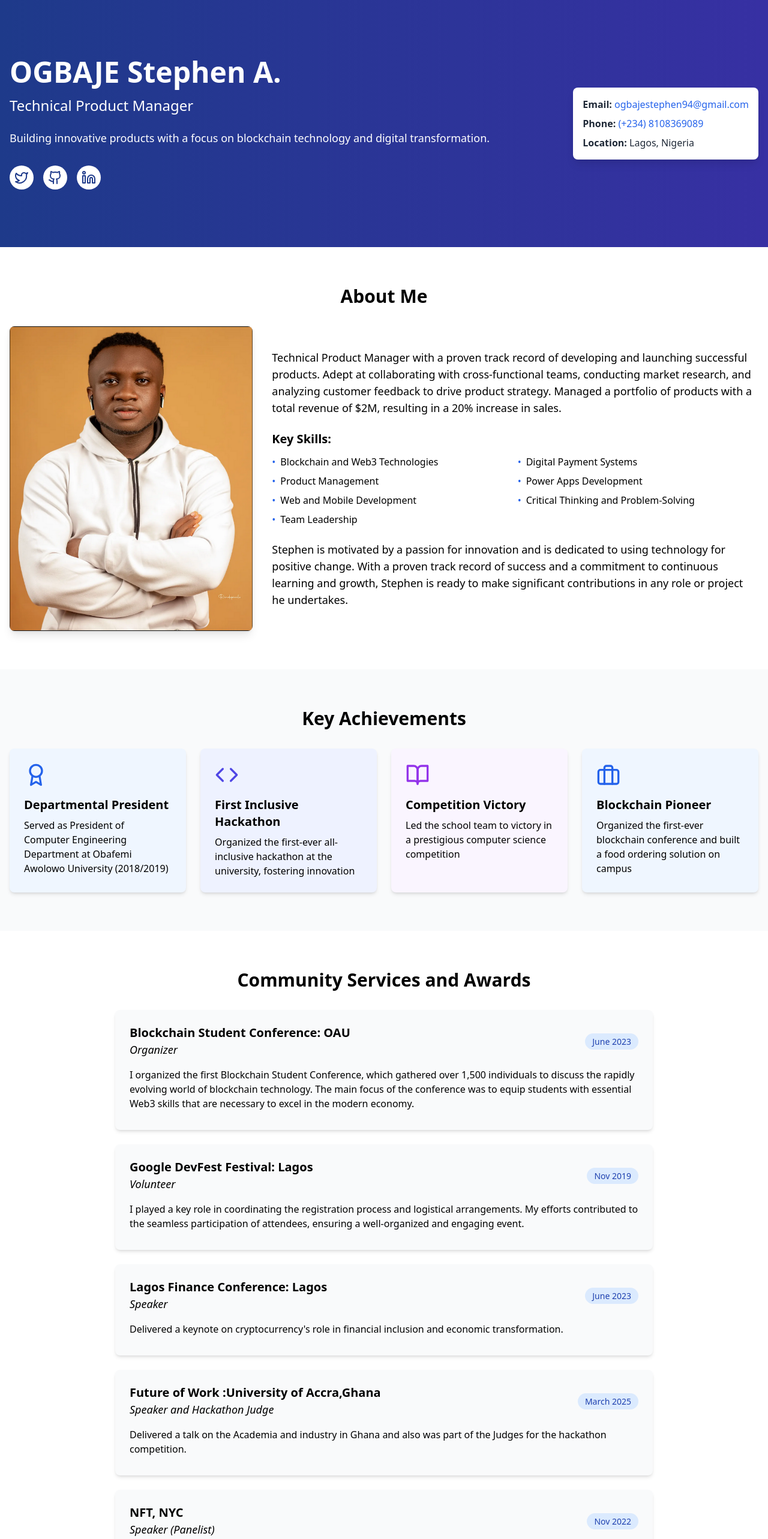
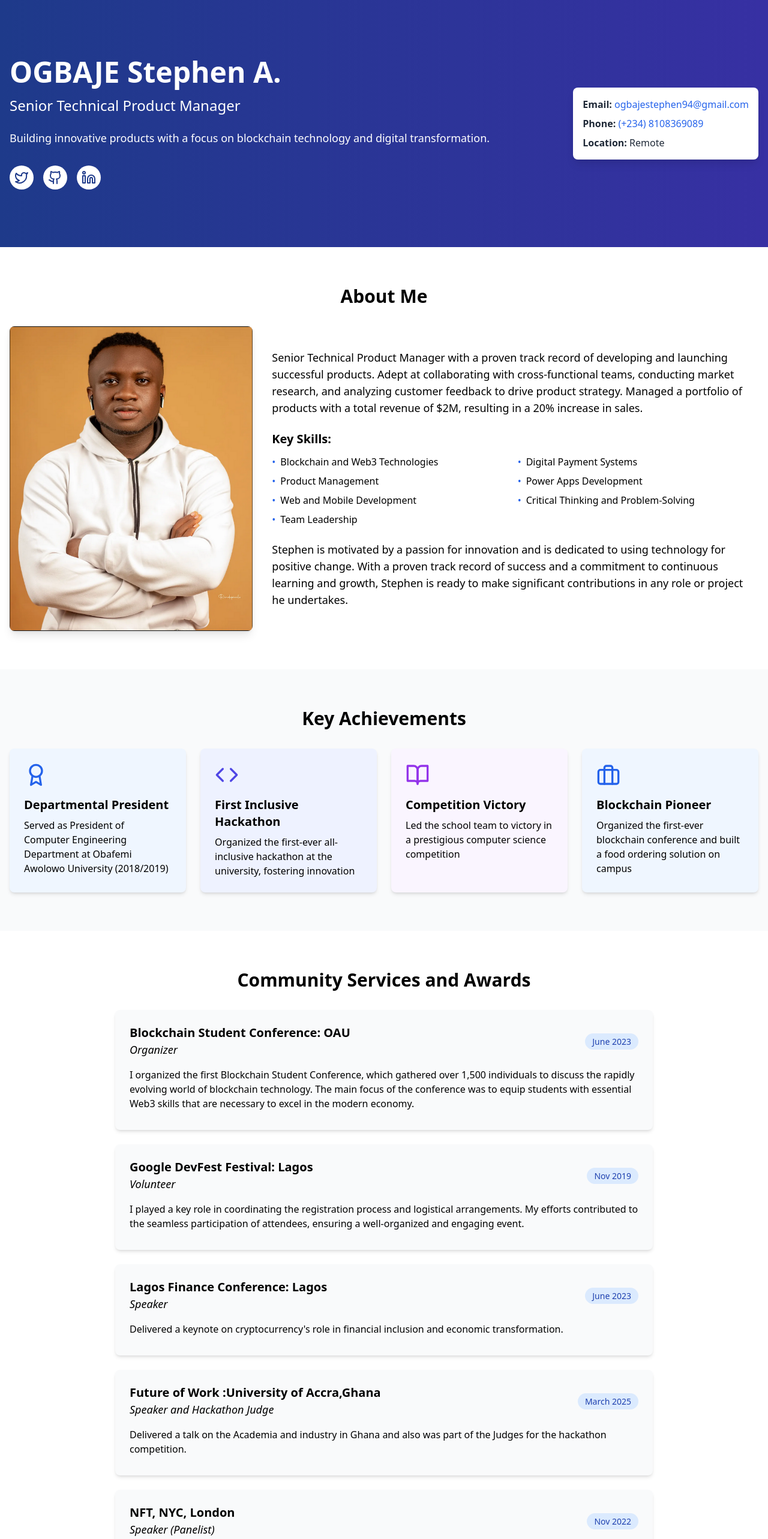
Before and after one commit to oluwaeinstein007/steve-portfolio, a React (Vite) app: page / in a window 1280 px wide. Shown: the top 2566 px of the page at 60% size. Built offline with nearby package versions, Linux system fonts and the light colour scheme.

Commit message:
Made some changes some details

```diff
--- a/src/App.tsx
+++ b/src/App.tsx
@@ -32,7 +32,7 @@ function App() {
           <div className="flex flex-col md:flex-row items-center justify-between">
             <div className="md:w-2/3">
               <h1 className="text-4xl md:text-5xl font-bold mb-4">OGBAJE Stephen A.</h1>
-              <h2 className="text-xl md:text-2xl mb-6">Technical Product Manager</h2>
+              <h2 className="text-xl md:text-2xl mb-6">Senior Technical Product Manager</h2>
               <p className="text-lg mb-8">Building innovative products with a focus on blockchain technology and digital transformation.</p>
               <div className="flex space-x-4">
                 <a href="https://x.com/iamsirsteve" target="_blank" rel="noopener noreferrer" className="bg-white text-blue-900 p-2 rounded-full hover:bg-blue-100 transition">
@@ -55,7 +55,7 @@ function App() {
                   <span className="font-semibold">Phone:</span> <a href="tel:+2348108369089" className="text-blue-600 hover:underline">(+234) 8108369089</a>
                 </div>
                 <div>
-                  <span className="font-semibold">Location:</span> Lagos, Nigeria
+                  <span className="font-semibold">Location:</span> Remote
                 </div>
               </div>
             </div>
@@ -77,7 +77,7 @@ function App() {
             </div>
             <div className="md:w-2/3">
               <p className="text-lg mb-6">
-                Technical Product Manager with a proven track record of developing and launching successful products.
+                Senior Technical Product Manager with a proven track record of developing and launching successful products.
                 Adept at collaborating with cross-functional teams, conducting market research, and analyzing customer
                 feedback to drive product strategy. Managed a portfolio of products with a total revenue of $2M,
                 resulting in a 20% increase in sales.
@@ -203,7 +203,7 @@ function App() {
             <div className="bg-gray-50 rounded-lg shadow-md p-6">
               <div className="flex flex-col md:flex-row justify-between items-start md:items-center mb-4">
                 <div>
-                  <h3 className="text-xl font-bold">NFT, NYC</h3>
+                  <h3 className="text-xl font-bold">NFT, NYC, London</h3>
                   <p className="text-lg italic">Speaker (Panelist)</p>
                 </div>
                 <div className="mt-2 md:mt-0">
```
